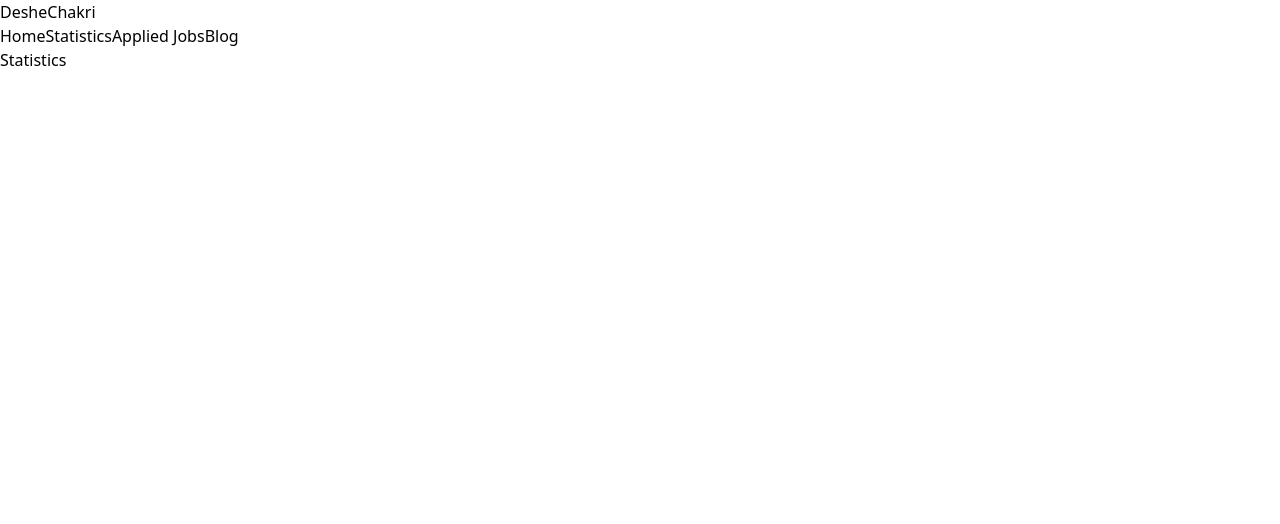
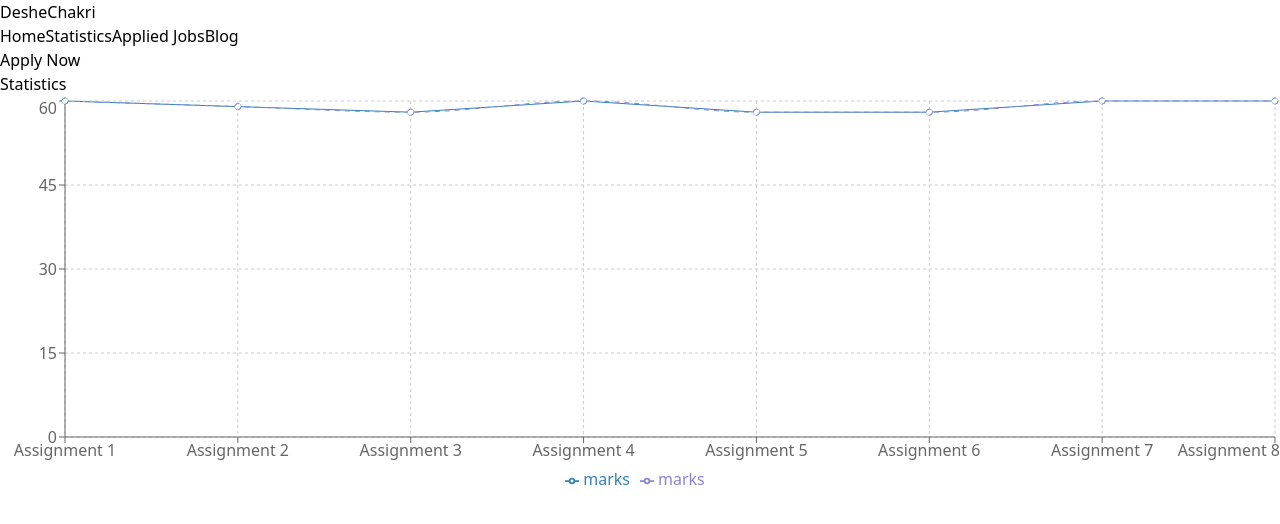
Before and after one commit to asif-fahad/b7a9-career-hub-asif-fahad, a React (Vite) app: page /statistics in a window 1280 px wide. Shown: the top 524 px of the page. Built offline with nearby package versions, Linux system fonts and the light colour scheme.

Commit message:
error 404

```diff
--- a/package.json
+++ b/package.json
@@ -14,6 +14,7 @@
     "react": "^18.2.0",
     "react-dom": "^18.2.0",
     "react-router-dom": "^6.10.0",
+    "recharts": "^2.5.0",
     "sort-by": "^1.2.0"
   },
   "devDependencies": {
--- a/src/Blog.jsx
+++ b/src/Blog.jsx
@@ -3,7 +3,15 @@
 const Blog = () => {
     return (
         <div>
-            blog
+            <div>
+                <h1 className='text-4xl text-center m-10 bg-gray-200 p-10'>Blog</h1>
+            </div>
+            <div>
+                <div></div>
+                <div></div>
+                <div></div>
+                <div></div>
+            </div>
         </div>
     );
 };
--- /dev/null
+++ b/src/ErrorPage.jsx
@@ -0,0 +1,53 @@
+import React from 'react'
+import { Link, useRouteError } from 'react-router-dom'
+
+const ErrorPage = () => {
+    const { error, status } = useRouteError()
+    return (
+        <section className='flex items-center h-screen p-16 bg-gray-100 text-gray-900'>
+            <div className='container flex flex-col items-center justify-center px-5 mx-auto my-8'>
+                <svg
+                    xmlns='http://www.w3.org/2000/svg'
+                    viewBox='0 0 512 512'
+                    className='w-40 h-40 text-gray-600'
+                >
+                    <path
+                        fill='currentColor'
+                        d='M256,16C123.452,16,16,123.452,16,256S123.452,496,256,496,496,388.548,496,256,388.548,16,256,16ZM403.078,403.078a207.253,207.253,0,1,1,44.589-66.125A207.332,207.332,0,0,1,403.078,403.078Z'
+                    ></path>
+                    <rect
+                        width='176'
+                        height='32'
+                        x='168'
+                        y='320'
+                        fill='currentColor'
+                    ></rect>
+                    <polygon
+                        fill='currentColor'
+                        points='210.63 228.042 186.588 206.671 207.958 182.63 184.042 161.37 162.671 185.412 138.63 164.042 117.37 187.958 141.412 209.329 120.042 233.37 143.958 254.63 165.329 230.588 189.37 251.958 210.63 228.042'
+                    ></polygon>
+                    <polygon
+                        fill='currentColor'
+                        points='383.958 182.63 360.042 161.37 338.671 185.412 314.63 164.042 293.37 187.958 317.412 209.329 296.042 233.37 319.958 254.63 341.329 230.588 365.37 251.958 386.63 228.042 362.588 206.671 383.958 182.63'
+                    ></polygon>
+                </svg>
+                <div className='max-w-md text-center'>
+                    <h2 className='mb-8 font-extrabold text-9xl text-gray-600'>
+                        <span className='sr-only'>Error</span> {status || 404}
+                    </h2>
+                    <p className='text-2xl font-semibold md:text-3xl mb-8'>
+                        {error?.message}
+                    </p>
+                    <Link
+                        to='/'
+                        className='px-8 py-3 font-semibold rounded bg-cyan-200 text-gray-900'
+                    >
+                        Back to homepage
+                    </Link>
+                </div>
+            </div>
+        </section>
+    )
+}
+
+export default ErrorPage
--- a/src/Header.jsx
+++ b/src/Header.jsx
@@ -17,6 +17,9 @@
                     </li>
                 </ul>
             </div>
+            <div>
+                <button className='flex-grow font-medium  transition duration-200  shadow-md  md:mb-0  px-4 py-2 md:px-8 md:py-3 m-2 text-lg rounded-full border-transparent border-2  text-gray-700 hover:bg-cyan-400 bg-cyan-200'>Apply Now</button>
+            </div>
         </div>
     );
 };
--- a/src/Home.jsx
+++ b/src/Home.jsx
@@ -21,7 +21,11 @@
                 <div>
                     <div className='px-4 py-16 mx-auto sm:max-w-xl md:max-w-full lg:max-w-screen-xl md:px-24 lg:px-8 lg:py-20 flex flex-col items-center pb-24 text-center lg:pb-56 text-gray-900'>
                         <h1 className='text-2xl w-full lg:leading-tight sm:text-4xl lg:text-6xl lg:max-w-3xl title-text'>
-                            One Step Closer To Your Dream Job
+                            One Step Closer
+                            <br />
+                            To Your
+                            <br />
+                            <span className='text-violet-500' >Dream Job</span>
                         </h1>
                         <p className='my-6 text-xs sm:text-base md:text-lg max-w-2/3 md:max-w-xl max-w-2xl text-gray-900'>
                             Explore thousands of job opportunities with all the information you need. Its your future. Come find it. Manage all your job application from start to finish.
--- a/src/Statistics.jsx
+++ b/src/Statistics.jsx
@@ -1,10 +1,73 @@
-import React from 'react';
+import React, { PureComponent } from 'react';
+import { LineChart, Line, XAxis, YAxis, CartesianGrid, Tooltip, Legend, ResponsiveContainer } from 'recharts';
 
 const Statistics = () => {
+
+    const marksArray = [
+        {
+            id: 1,
+            name: "Assignment 1",
+            marks: 60
+        },
+        {
+            id: 2,
+            name: "Assignment 2",
+            marks: 59
+        },
+        {
+            id: 3,
+            name: "Assignment 3",
+            marks: 58
+        },
+        {
+            id: 4,
+            name: "Assignment 4",
+            marks: 60
+        },
+        {
+            id: 5,
+            name: "Assignment 5",
+            marks: 58
+        },
+        {
+            id: 6,
+            name: "Assignment 6",
+            marks: 58
+        },
+        {
+            id: 7,
+            name: "Assignment 7",
+            marks: 60
+        },
+        {
+            id: 8,
+            name: "Assignment 8",
+            marks: 60
+        }
+
+    ]
+
     return (
         <div>
-            Statistics
-        </div>
+            <div>
+                <h1 className='text-4xl text-center m-10 bg-gray-200 p-10'>Statistics</h1>
+            </div>
+            <ResponsiveContainer width="100%" height={400}>
+                <LineChart
+                    // width={370}
+                    // height={500}
+                    data={marksArray}
+                >
+                    <Line dataKey="marks"></Line>
+                    <CartesianGrid strokeDasharray="3 3" />
+                    <XAxis dataKey="name" />
+                    <YAxis></YAxis>
+                    <Tooltip />
+                    <Legend />
+                    <Line type="monotone" dataKey="marks" stroke="#8884d8" strokeDasharray="5 5" />
+                </LineChart>
+            </ResponsiveContainer>
+        </div >
     );
 };
 
--- a/src/main.jsx
+++ b/src/main.jsx
@@ -12,11 +12,13 @@
 import Blog from './Blog'
 import JobDetails from './JobDetails'
 import cartProductsLoader from './loaders/cartProductsLoader'
+import ErrorPage from './ErrorPage'
 
 const router = createBrowserRouter([
   {
     path: '/',
     element: <App></App>,
+    errorElement: <ErrorPage />,
     children: [
       {
         path: '/',
```
Also changed, not shown: 1 other file (tests, documents, lock files or other folders).
